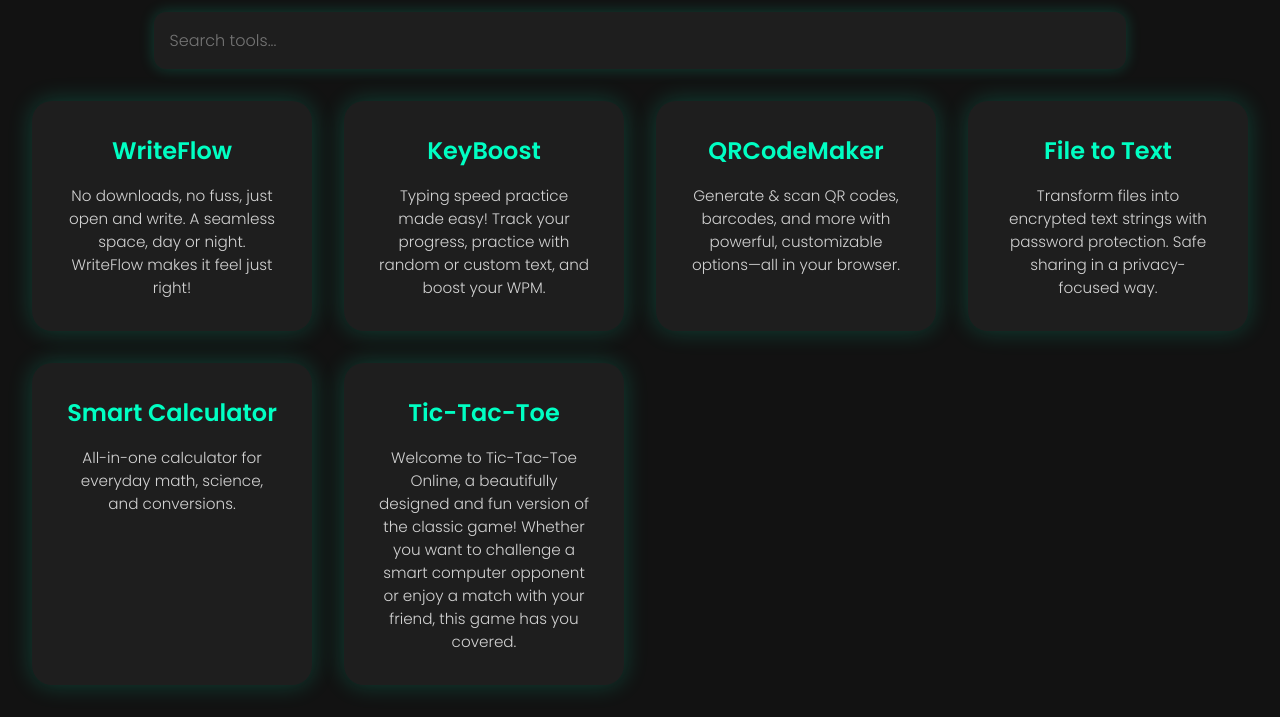
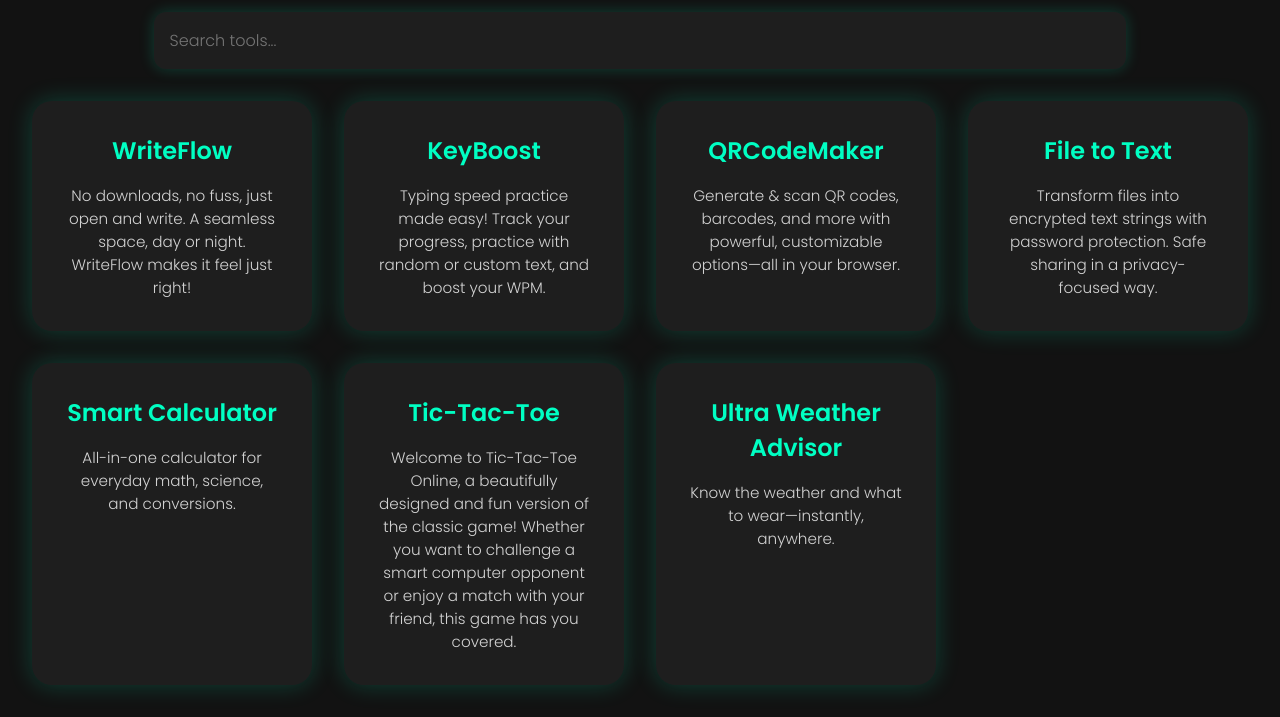
Before and after one commit to SKAshiful/Usely, a plain HTML site: page index.html in a window 1280 px wide. Shown: the part 112-829 px from the top of the page. Drawn offline with Linux system fonts and the light colour scheme.

Commit message:
Update index.html

```diff
--- a/index.html
+++ b/index.html
@@ -121,6 +121,10 @@ h1 {
       <h2>Tic-Tac-Toe</h2>
       <p>Welcome to Tic-Tac-Toe Online, a beautifully designed and fun version of the classic game! Whether you want to challenge a smart computer opponent or enjoy a match with your friend, this game has you covered.</p>
     </div>
+    <div class="card" onclick="location.href='https://skashiful.github.io/Weather/'">
+      <h2>Ultra Weather Advisor</h2>
+      <p>Know the weather and what to wear—instantly, anywhere.</p>
+    </div>
   </div>  <script>
     function filterCards() {
       const input = document.getElementById("search").value.toLowerCase();
```
